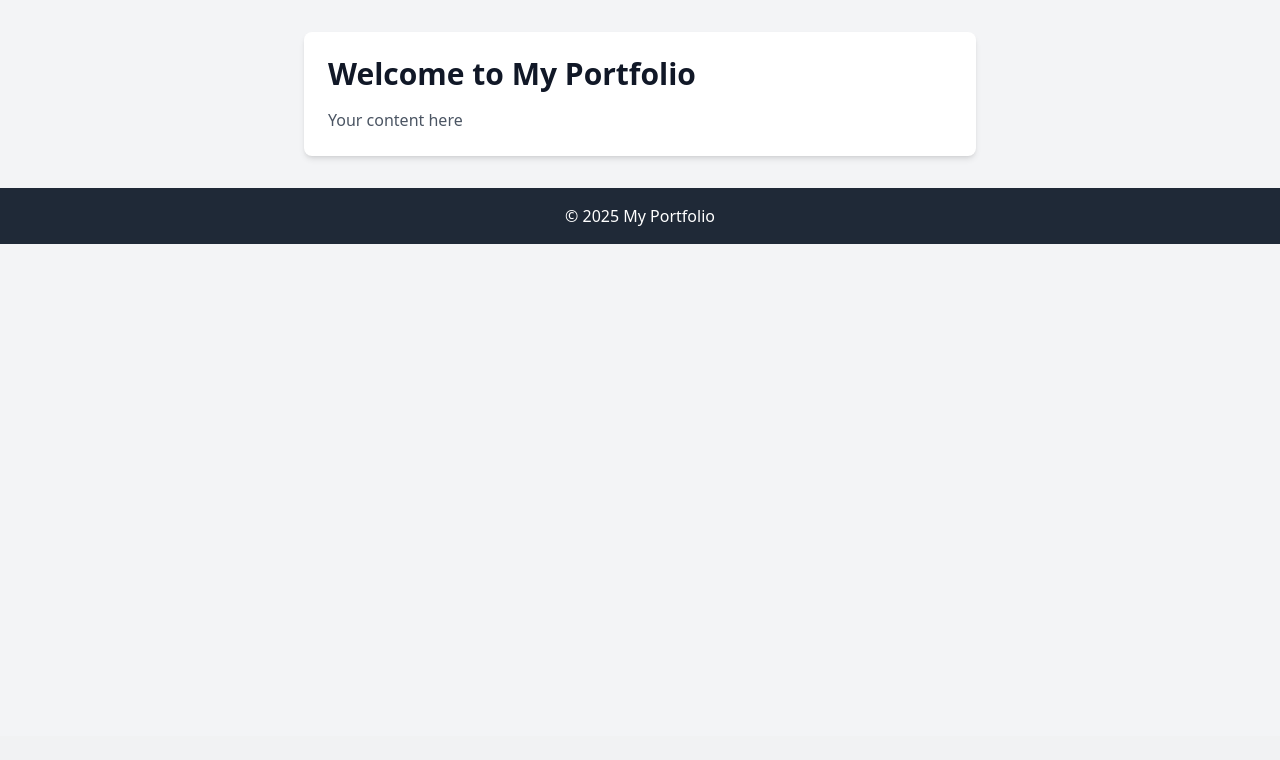
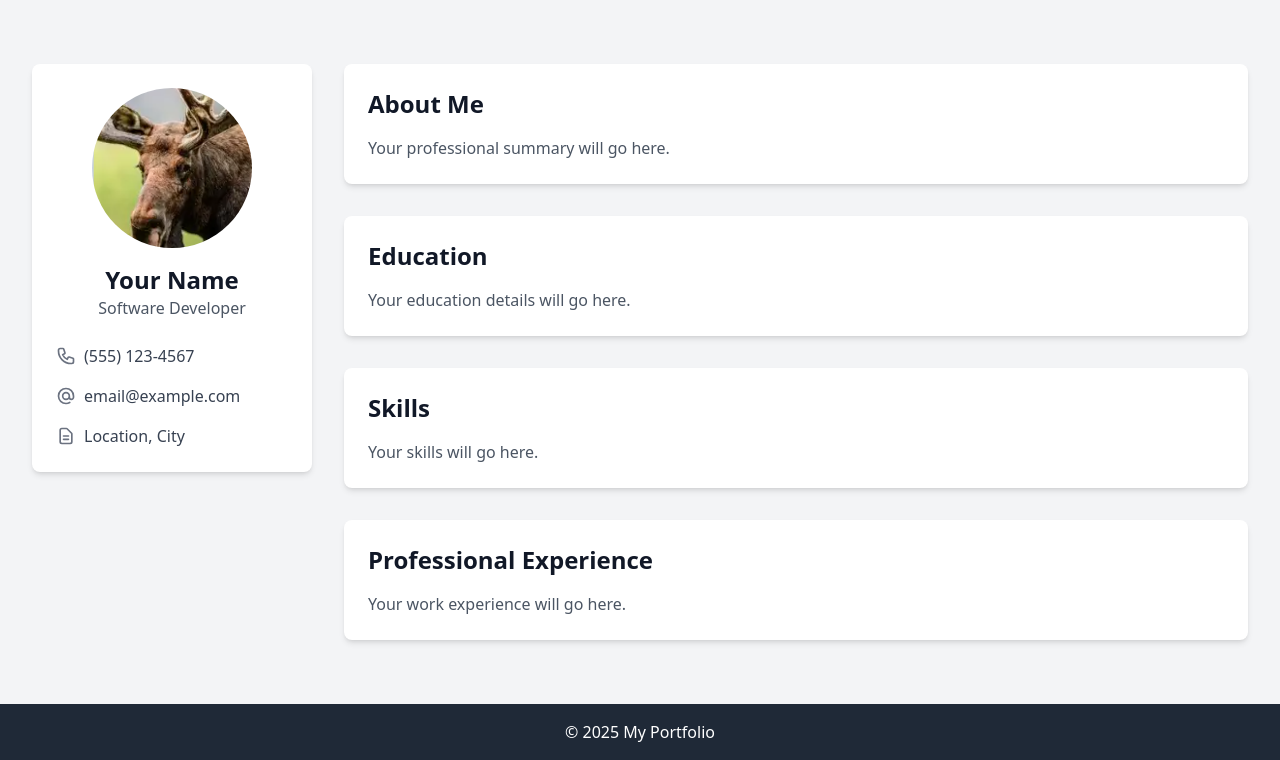
Before and after one commit to b5050d/portfolio, a Flask app: page / in a window 1280 px wide. Shown: the part 64-824 px from the top of the page. Before the commit the page ends 308 px from the top, so only its background shows below. Run offline with Flask 3, Linux system fonts and the light colour scheme; some libraries are stand-ins or nearby versions.

Commit message:
Yay the page is working as intended

```diff
--- a/templates/home.html
+++ b/templates/home.html
@@ -1,10 +1,67 @@
 {% extends "base.html" %}
 
 {% block content %}
-<div class="max-w-2xl mx-auto bg-white rounded-lg shadow-md overflow-hidden">
-    <div class="p-6">
-        <h1 class="text-3xl font-bold text-gray-900 mb-4">Welcome to My Portfolio</h1>
-        <p class="text-gray-600">Your content here</p>
+<div class="container mx-auto px-4 py-8">
+    <div class="grid grid-cols-1 md:grid-cols-4 gap-8">
+        <!-- Profile Column (30% width on desktop) -->
+        <div class="md:col-span-1">
+            <div class="bg-white rounded-lg shadow-md p-6">
+                <div class="text-center mb-6">
+                    <img src="{{ url_for('static', filename='moose.PNG') }}"
+                         alt="Profile Picture"
+                         class="w-40 h-40 rounded-full mx-auto mb-4">
+                    <h2 class="text-2xl font-bold text-gray-900">Your Name</h2>
+                    <p class="text-gray-600">Software Developer</p>
+                </div>
+                <div class="space-y-4">
+                    <div class="flex items-center">
+                        <svg class="w-5 h-5 text-gray-500" fill="none" stroke="currentColor" viewBox="0 0 24 24">
+                            <path stroke-linecap="round" stroke-linejoin="round" stroke-width="2" d="M3 5a2 2 0 012-2h3.28a1 1 0 01.948.684l1.498 4.493a1 1 0 01-.502 1.21l-2.257 1.13a11.042 11.042 0 005.516 5.516l1.13-2.257a1 1 0 011.21-.502l4.493 1.498a1 1 0 01.684.949V19a2 2 0 01-2 2h-1C9.716 21 3 14.284 3 6V5z"/>
+                        </svg>
+                        <span class="ml-2 text-gray-700">(555) 123-4567</span>
+                    </div>
+                    <div class="flex items-center">
+                        <svg class="w-5 h-5 text-gray-500" fill="none" stroke="currentColor" viewBox="0 0 24 24">
+                            <path stroke-linecap="round" stroke-linejoin="round" stroke-width="2" d="M16 12a4 4 0 10-8 0 4 4 0 008 0zm0 0v1.5a2.5 2.5 0 005 0V12a9 9 0 10-9 9m4.5-1.206a8.959 8.959 0 01-4.5 1.207"/>
+                        </svg>
+                        <span class="ml-2 text-gray-700">email@example.com</span>
+                    </div>
+                    <div class="flex items-center">
+                        <svg class="w-5 h-5 text-gray-500" fill="none" stroke="currentColor" viewBox="0 0 24 24">
+                            <path stroke-linecap="round" stroke-linejoin="round" stroke-width="2" d="M9 12h6m-6 4h6m2 5H7a2 2 0 01-2-2V5a2 2 0 012-2h5.586a1 1 0 01.707.293l5.414 5.414a1 1 0 01.293.707V19a2 2 0 01-2 2z"/>
+                        </svg>
+                        <span class="ml-2 text-gray-700">Location, City</span>
+                    </div>
+                </div>
+            </div>
+        </div>
+
+        <!-- Main Content Column (70% width on desktop) -->
+        <div class="md:col-span-3 space-y-8">
+            <!-- About Me Section -->
+            <div class="bg-white rounded-lg shadow-md p-6">
+                <h2 class="text-2xl font-bold text-gray-900 mb-4">About Me</h2>
+                <p class="text-gray-600">Your professional summary will go here.</p>
+            </div>
+
+            <!-- Education Section -->
+            <div class="bg-white rounded-lg shadow-md p-6">
+                <h2 class="text-2xl font-bold text-gray-900 mb-4">Education</h2>
+                <p class="text-gray-600">Your education details will go here.</p>
+            </div>
+
+            <!-- Skills Section -->
+            <div class="bg-white rounded-lg shadow-md p-6">
+                <h2 class="text-2xl font-bold text-gray-900 mb-4">Skills</h2>
+                <p class="text-gray-600">Your skills will go here.</p>
+            </div>
+
+            <!-- Professional Experience Section -->
+            <div class="bg-white rounded-lg shadow-md p-6">
+                <h2 class="text-2xl font-bold text-gray-900 mb-4">Professional Experience</h2>
+                <p class="text-gray-600">Your work experience will go here.</p>
+            </div>
+        </div>
     </div>
 </div>
 {% endblock %}
```
